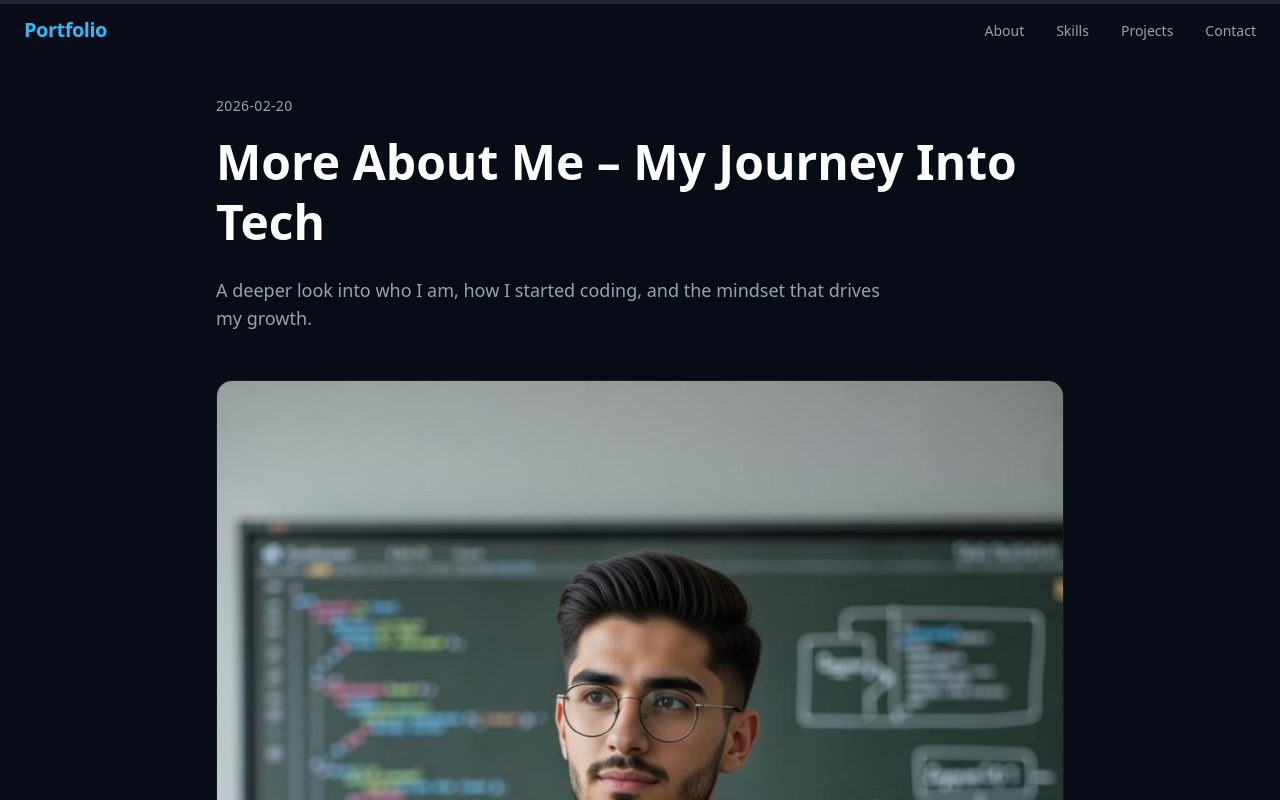
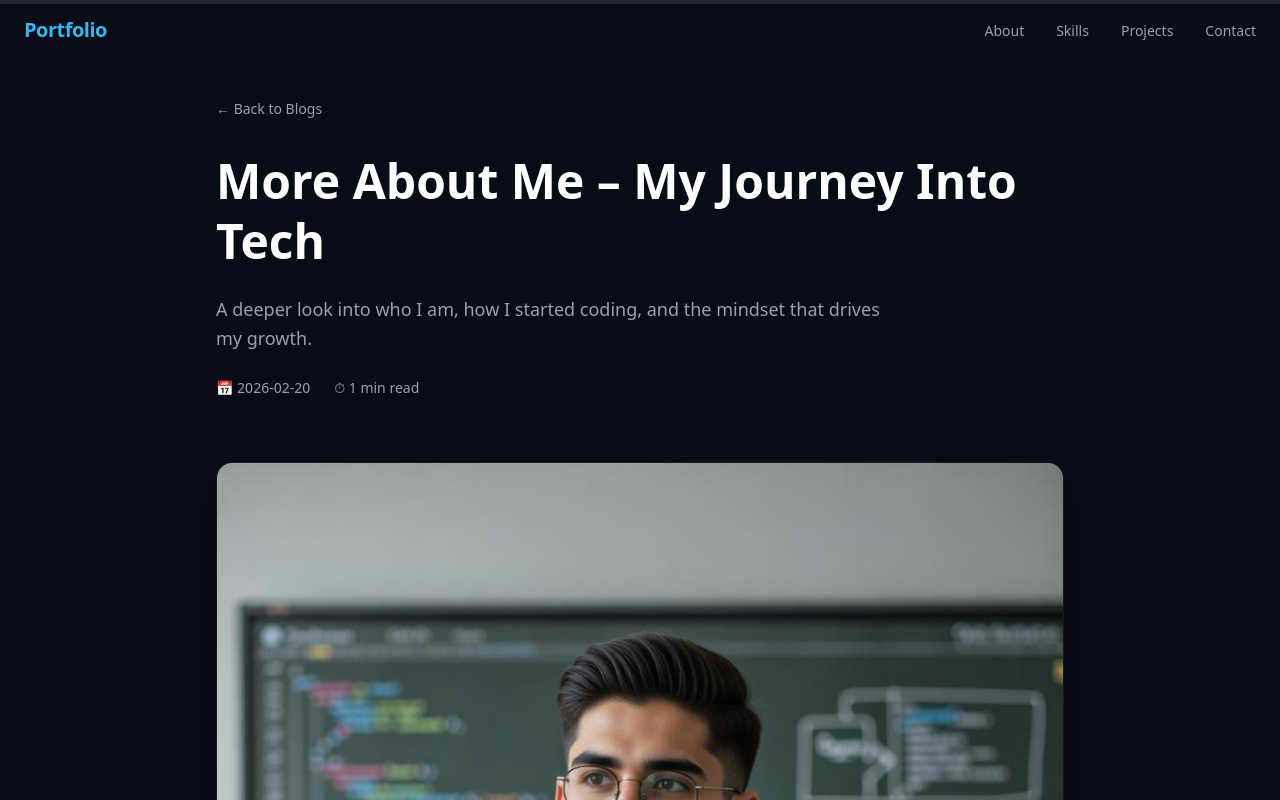
Before and after one commit to AliJoshan/My-Portfolio, a React (Vite) app: page /blog/about-me in a window 1280 px wide. Shown: the top 800 px of the page. Built offline with nearby package versions, Linux system fonts and the light colour scheme.

Commit message:
Add reading time and improve blog header layout

```diff
--- a/src/components/BlogPostPage.tsx
+++ b/src/components/BlogPostPage.tsx
@@ -2,6 +2,13 @@ import { useParams, Link } from "react-router-dom";
 import { getBlogBySlug, getRelatedBlogs } from "../lib/blog";
 import ReadingProgress from "../components/ReadingProgress";
 import BlogContent from "../components/BlogContent";
+
+function calculateReadingTime(content: string) {
+    const words = content.trim().split(/\s+/).length;
+    const minutes = Math.ceil(words / 200);
+    return `${minutes} min read`;
+}
+
 
 const BlogPostPage = () => {
     const { slug } = useParams();
@@ -23,22 +30,37 @@ const BlogPostPage = () => {
             <main className="min-h-screen bg-[hsl(222,47%,6%)]">
                 <div className="max-w-4xl mx-auto px-6 py-24">
 
-                    {/* Date */}
-                    <p className="text-sm text-gray-400 mb-4 tracking-wide">
-                        {blog.meta.date}
-                    </p>
+                    <Link
+                        to="/#blogs"
+                        className="
+      inline-flex items-center gap-2
+      text-sm text-gray-400
+      hover:text-[hsl(199,89%,58%)]
+      transition-colors
+      mb-8
+    "
+                    >
+                        ← Back to Blogs
+                    </Link>
 
-                    {/* Title */}
                     <h1 className="text-4xl sm:text-5xl font-bold text-white leading-tight mb-6">
                         {blog.meta.title}
                     </h1>
 
-                    {/* Description */}
                     {blog.meta.description && (
-                        <p className="text-lg text-gray-400 mb-12 max-w-2xl">
+                        <p className="text-lg text-gray-400 mb-6 max-w-2xl leading-relaxed">
                             {blog.meta.description}
                         </p>
                     )}
+
+                    <div className="flex items-center gap-6 text-sm text-gray-400 mb-16">
+                        <span className="flex items-center gap-2">
+                            📅 {blog.meta.date}
+                        </span>
+                        <span className="flex items-center gap-2">
+                            ⏱ {calculateReadingTime(blog.content)}
+                        </span>
+                    </div>
 
                     {/* Hero Image */}
                     {blog.meta.image && (
```
